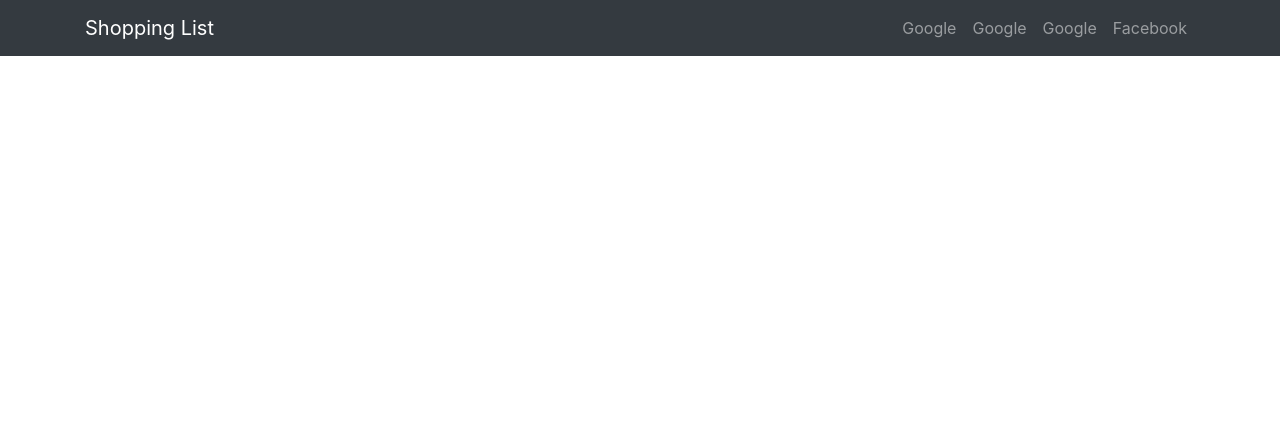
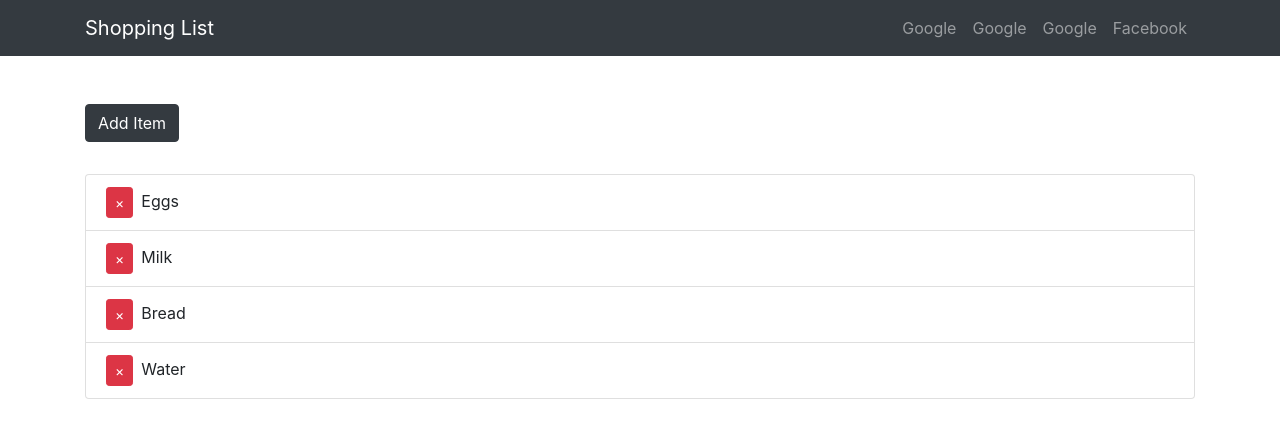
Before and after one commit to aiglinski/MERN, a React (Create React App) app in the folder client/: page / in a window 1280 px wide. Shown: the top 438 px of the page. Built offline with nearby package versions, Linux system fonts and the light colour scheme.

Commit message:
working push and pull on client side only, css styled buttons with fade in and out effects functional

```diff
--- a/client/src/App.css
+++ b/client/src/App.css
@@ -0,0 +1,21 @@
+.remove-btn{
+    margin-right: 0.5rem;
+}
+
+.fade-enter{
+    opacity: 0.01;
+}
+
+.fade-enter-active{
+    opacity: 1;
+    transition: opacity 1000ms ease-in;
+}
+
+.fade-exit{
+    opacity: 1;
+}
+
+.fade-exit-active{
+    opacity: 0.01;
+    transition: opacity 1000ms ease-out;
+}
--- a/client/src/App.js
+++ b/client/src/App.js
@@ -6,10 +6,13 @@ import "./App.css";
 
 import "bootstrap/dist/css/bootstrap.min.css";
 
+import ShoppingList from "./components/ShoppingList";
+
 function App() {
   return (
     <div className="App">
       <AppNavbar />
+      <ShoppingList />
     </div>
   );
 }
--- /dev/null
+++ b/client/src/components/ShoppingList.js
@@ -0,0 +1,65 @@
+import React, { Component } from "react";
+
+import { Container, ListGroup, ListGroupItem, Button } from "reactstrap";
+
+import { CSSTransition, TransitionGroup } from "react-transition-group";
+
+import uuid from "uuid";
+
+class ShoppingList extends Component {
+  state = {
+    items: [
+      { id: uuid(), name: "Eggs" },
+      { id: uuid(), name: "Milk" },
+      { id: uuid(), name: "Bread" },
+      { id: uuid(), name: "Water" },
+    ],
+  };
+
+  render() {
+    const { items } = this.state;
+    return (
+      <Container>
+        <Button
+          color="dark"
+          style={{ marginBottom: "2rem" }}
+          onClick={() => {
+            const name = prompt("Enter Item");
+            if (name) {
+              this.setState(state => ({
+                items: [...state.items, { id: uuid(), name }],
+              }));
+            }
+          }}
+        >
+          Add Item
+        </Button>
+        <ListGroup>
+          <TransitionGroup className="shopping-list">
+            {items.map(({ id, name }) => (
+              <CSSTransition key={id} timeout={500} classNames="fade">
+                <ListGroupItem>
+                  <Button
+                    className="remove-btn"
+                    color="danger"
+                    size="sm"
+                    onClick={() => {
+                      this.setState(state => ({
+                        items: state.items.filter(item => item.id !== id),
+                      }));
+                    }}
+                  >
+                    &times;
+                  </Button>
+                  {name}
+                </ListGroupItem>
+              </CSSTransition>
+            ))}
+          </TransitionGroup>
+        </ListGroup>
+      </Container>
+    );
+  }
+}
+
+export default ShoppingList;
--- a/package.json
+++ b/package.json
@@ -15,7 +15,9 @@
     "body-parser": "^1.19.0",
     "concurrently": "^4.1.0",
     "express": "^4.16.4",
-    "mongoose": "^5.5.8"
+    "mongoose": "^5.5.8",
+    "react-strap": "0.0.1",
+    "reactstrap": "^8.0.0"
   },
   "devDependencies": {
     "nodemon": "^1.19.0"
```
Also changed, not shown: 1 other file (tests, documents, lock files or other folders).
